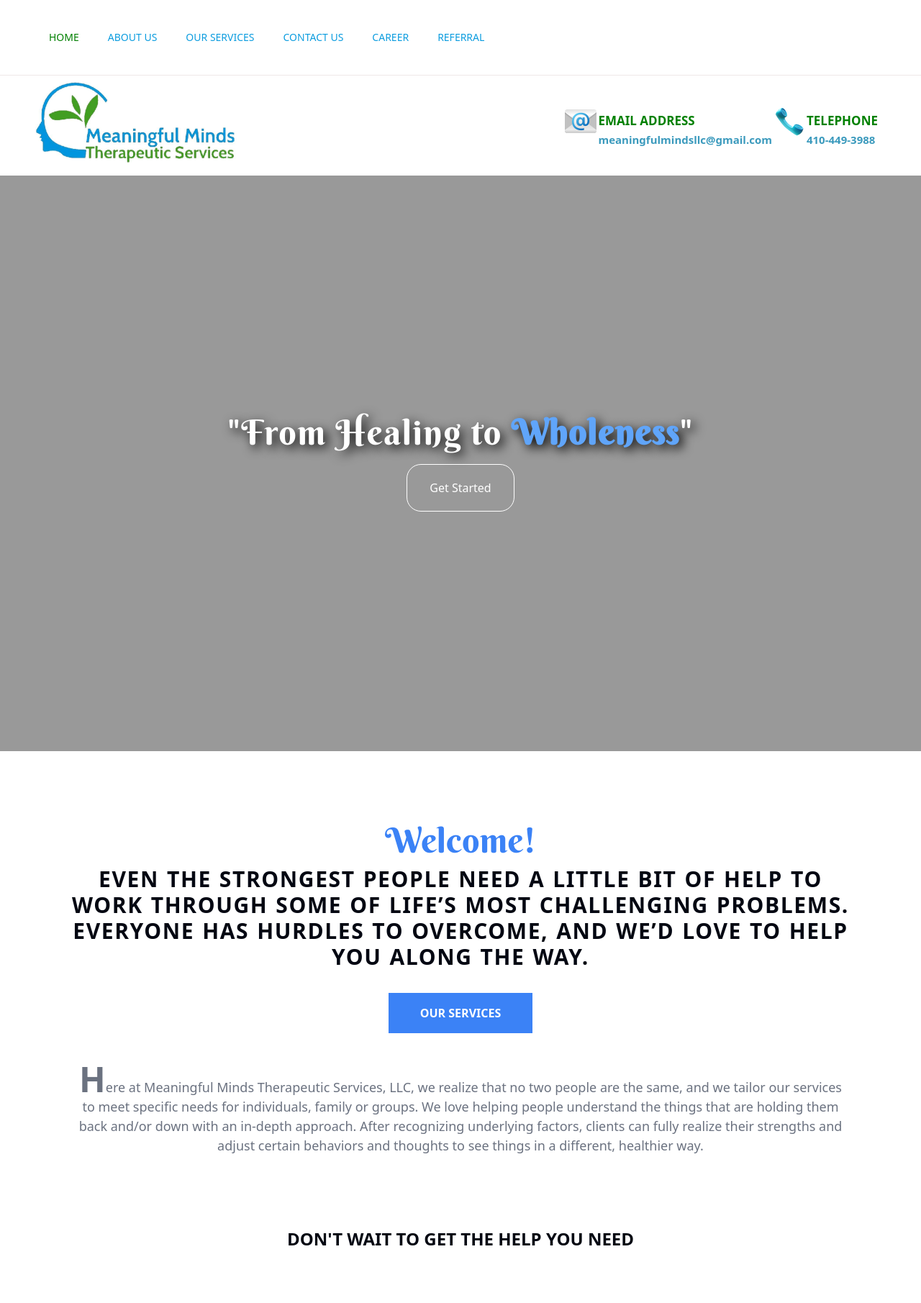
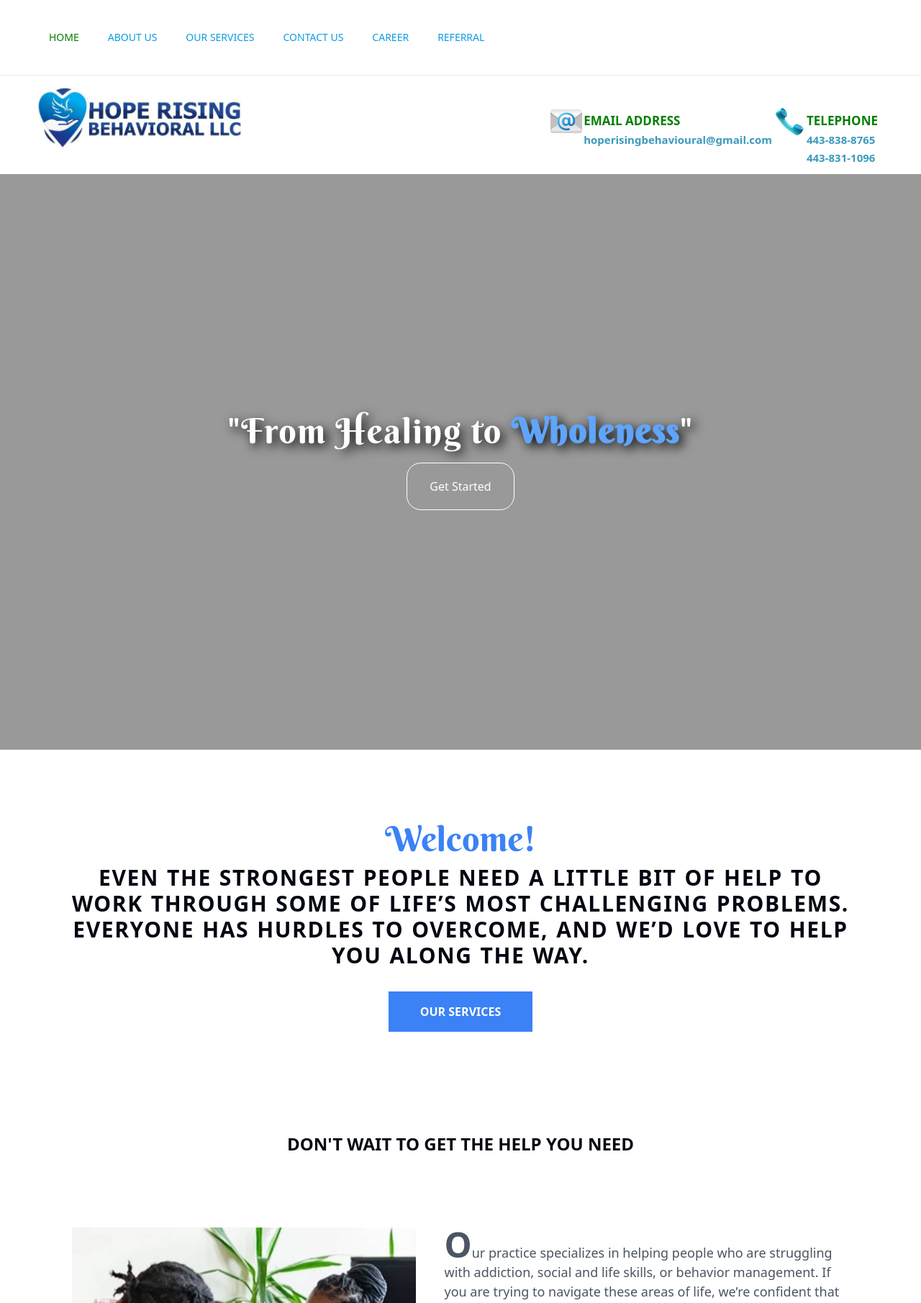
Before and after one commit to Victory-Sakey/HRB, a Django app: page / in a window 1280 px wide. Shown: the top 1811 px of the page at 72% size. Run offline with Django 4.2, Linux system fonts and the light colour scheme; some libraries are stand-ins or nearby versions.

Commit message:
Reverse back

````diff
--- a/Onboarding/templates/index.html
+++ b/Onboarding/templates/index.html
@@ -4,11 +4,11 @@
 <head>
     <meta charset="UTF-8">
     <meta name="viewport" content="width=device-width, initial-scale=1.0">
-    <link rel="apple-touch-icon" sizes="180x180" href="{% static 'images/apple-touch-icon.png' %}">
+    <!-- <link rel="apple-touch-icon" sizes="180x180" href="{% static 'images/apple-touch-icon.png' %}">
     <link rel="icon" type="image/png" sizes="32x32" href="{% static 'images/favicon-32x32.png' %}">
     <link rel="icon" type="image/png" sizes="16x16" href="{% static 'images/favicon-16x16.png' %}">
-    <link rel="manifest" href="{% static 'images/site.webmanifest' %}">
-    <title>Meaningful Mind Therapeutic Services</title>
+    <link rel="manifest" href="{% static 'images/site.webmanifest' %}"> -->
+    <title>Hope Rising Behavioral</title>
     <link rel="stylesheet" href="{% static 'css/styles.css' %}?v=12">
     <script src="https://cdn.tailwindcss.com"></script>
     <link rel="stylesheet" href="https://unpkg.com/aos@next/dist/aos.css">
@@ -69,7 +69,7 @@
               <div class="relative flex h-16 items-center justify-between">
                 <div class="absolute inset-y-0 left-0 flex items-center">
                   <!-- Logo -->
-                  <a class="navbar-brand" href="#"><img src="{% static 'images/mm logo.jpg' %}" alt="Logo" class="w-auto"></a>
+                  <a class="navbar-brand" href="#"><img src="{% static 'images/IMG-20240926-WA0049.jpg' %}" alt="Logo" class="w-auto"></a>
                 </div>
                 <div class="flex flex-1 items-center justify-center md:items-stretch sm:justify-start">
                   <div class="flex flex-shrink-0 items-center">
@@ -138,17 +138,19 @@
 
       <div class="header">
         <div class="logo">
-          <a class="navbar-brand" href="#"><img src="{% static 'images/mm logo.jpg' %}" alt=""></a>
+          <a class="navbar-brand" href="#"><img src="{% static 'images/IMG-20240926-WA0049.jpg' %}" alt=""></a>
 
         </div>
         <div class="mail">
           <a class= "mail-info" href=""><img src="{% static 'images/icons8-email-48.png' %}" style="padding-bottom: 17px;" alt="">
           </a>
 
-          <h3>EMAIL ADDRESS<br><a href="mailto:meaningfulmindsllc@gmail.com">meaningfulmindsllc@gmail.com</a></h3>
+          <h3>EMAIL ADDRESS<br><a href="mailto:meaningfulmindsllc@gmail.com">hoperisingbehavioural@gmail.com</a></h3>
           <a class= "Call-info" href=""><img src="{% static 'images/icons8-phone-48.png' %}" style="padding-bottom: 7px;" alt=""></a>
-          <h3>TELEPHONE<br><a href="{% url 'Onboarding:home' %}">410-449-3988
-
+          <h3>TELEPHONE<br><a href="{% url 'Onboarding:home' %}">
+            443-838-8765
+            <br>
+            443-831-1096
           </a></h3>
         </div>
       </div>
@@ -180,7 +182,8 @@
                     <a href="{% url 'Onboarding:services' %}"><button class="bg-blue-500 p-4 mt-8 w-[200px] text-white text-2xs font-sans uppercase font-bold  cursor-pointer">Our Services</button></a>
                 </div>
                 <div class="about-2 align_middle items-center justify-center   p-5 " data-aos="fade-up"  data-aos-once="true">
-                   <p class="text-gray-500 font-sans  text-[18px] w-[100%] text-center">
+                  <!--
+                    <p class="text-gray-500 font-sans  text-[18px] w-[100%] text-center">
                         <b class="text-5xl">H</b>ere at Meaningful Minds Therapeutic Services, LLC, we realize that no two
                         people are the same, and we tailor our services to meet specific needs for
                         individuals, family or groups. We love helping people understand the things
@@ -189,6 +192,8 @@
                         adjust certain behaviors and thoughts to see things in a different, healthier
                         way.
                     </p>
+
+                    -->
 
 
                 </div>
@@ -305,7 +310,7 @@
     </div>
   </div>
 </div>
-
+<!--
 
 
 <section id="faq" class="">
@@ -437,7 +442,7 @@
 </section>
 
      </main>
-      <!--
+
   This example requires some changes to your config:
 
   ```
@@ -451,7 +456,7 @@
   }
   ```
 -->
-
+<!--
 <footer class="bg-blue-950 text-gray-600 body-font" data-aos="zoom-in"  data-aos-once="true">
   <div class="container px-5 py-8 mx-auto flex items-center sm:flex-row flex-col">
     <a href="{% url 'Onboarding:home' %}" class="flex title-font font-medium items-center md:justify-start justify-center text-gray-900">
@@ -497,7 +502,7 @@
     <img src="{% static 'images/mmm partners logos.jpg' %}" alt="">
   </p>
 </footer>
-
+  -->
 
 
     </main>
````
Also changed, not shown: Onboarding/templates/about.html (+15 -13 lines), Onboarding/templates/contacts.html (+10 -8 lines), Onboarding/templates/services.html (+15 -13 lines).
